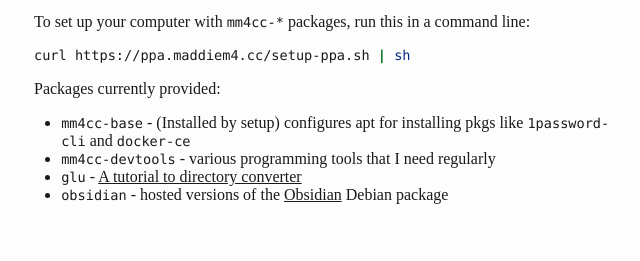
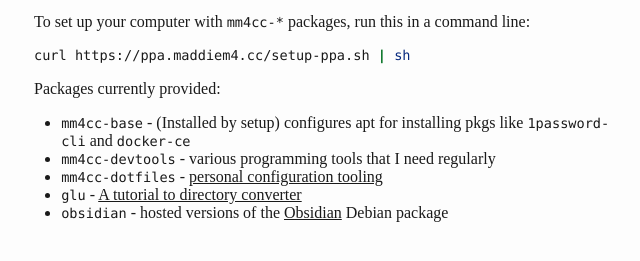
Before and after one commit to MaddieM4/mm4cc-pkg, a plain HTML site: page site-root/index.html in a window 1280 px wide. Shown: the part 275-536 px from the top of the page, without its empty margins (318-958 px from the left). Drawn offline with Linux system fonts and the light colour scheme.

Commit message:
Add mm4cc-dotfiles to README

```diff
--- a/site-root/index.html
+++ b/site-root/index.html
@@ -246,6 +246,9 @@
 <code>docker-ce</code></li>
 <li><code>mm4cc-devtools</code> - various programming tools that I need
 regularly</li>
+<li><code>mm4cc-dotfiles</code> - <a
+href="https://github.com/MaddieM4/dotfiles">personal configuration
+tooling</a></li>
 <li><code>glu</code> - <a href="https://github.com/MaddieM4/glu">A
 tutorial to directory converter</a></li>
 <li><code>obsidian</code> - hosted versions of the <a
```
Also changed, not shown: 1 other file.
